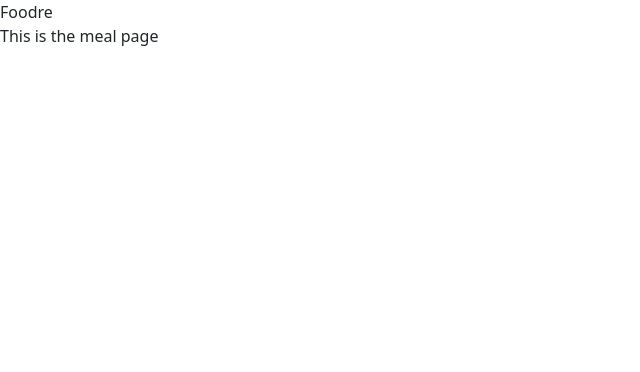
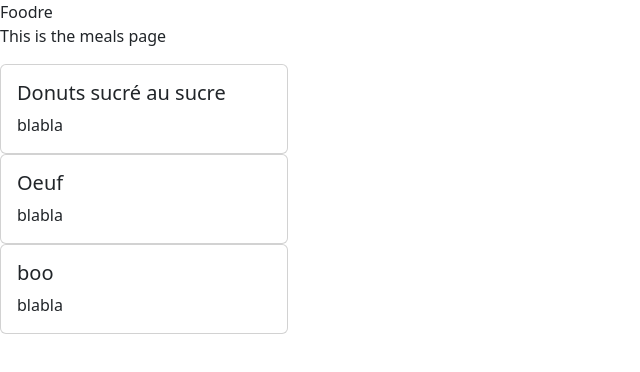
Before and after one commit to LuckasRakoto/mealApp, a React (Create React App) app: page /meals in a window 1280 px wide. Shown: the top 372 px of the page, without its empty margins (0-640 px from the left). Built offline with nearby package versions, Linux system fonts and the light colour scheme; no server answers.

Commit message:
Meal page

```diff
--- a/src/mongodb/userToDB.tsx
+++ b/src/mongodb/userToDB.tsx
@@ -7,7 +7,7 @@ async function loadUser() {
   const client = new MongoClient(dbConnectionStr)
   const { user, isAuthenticated, isLoading } = useAuth0();
   try {
-    await client.connect();
+    await client.connect()
     const db = client.db("Foodapp")
     if (!user) {
         return null
--- a/src/pages/mealDisplayPage.tsx
+++ b/src/pages/mealDisplayPage.tsx
@@ -1,7 +1,42 @@
 import React from "react"
+import Card from "react-bootstrap/Card"
 
-const MealsPage: React.FunctionComponent<{}> = props => {
-    return <div><p>This is the meal page</p></div>
+interface IMeal {
+    name: string;
+    id: number;
+}
+
+const mealsEx: IMeal[] =[
+    {
+        name:"Donuts sucré au sucre",
+        id:0
+    },{
+        name:"Oeuf",
+        id:1
+    },{
+        name:"boo",
+        id:2
+    }
+]
+
+const MealsPage = () => {
+    return (
+        <div>
+            <p>This is the meals page</p>
+            <div>
+                {mealsEx.map(meal =>{
+                    return (<div key={meal.id}>
+                        <Card style={{width:'18rem'}}>
+                            <Card.Body>
+                                <Card.Title>{meal.name}</Card.Title>
+                                <Card.Text>blabla</Card.Text>
+                            </Card.Body>
+                        </Card>
+                    </div>)
+                })}
+            </div>
+        </div>
+    )
 }
 
 export default MealsPage
--- a/src/pages/teamsDisplayPage.tsx
+++ b/src/pages/teamsDisplayPage.tsx
@@ -1,6 +1,5 @@
 import React from "react";
 import Card from "react-bootstrap/Card";
-import Slider from "react-slick"
 
 interface IUser {
     name:string;
@@ -30,21 +29,13 @@ const teams: IUser[]=[
 
 
 const TeamsPage = () => {
-    const settings = {
-        dots: true,
-        infinite: true,
-        speed: 500,
-        slidesToShow: 1,
-        slidesToScroll: 1
-      };
-
     return (
     <div>
         <p>This is the teams page</p>
         <div>
             {teams.map(member => {
                 return (<div key={member.id} >
-                        <h3>{member.name}</h3><Card style={{ width: '18rem' }}>
+                        <Card style={{ width: '18rem' }}>
                             <Card.Body>
                                 <Card.Title>{member.name}</Card.Title>
                                 <Card.Text>blablalbla</Card.Text>
```
